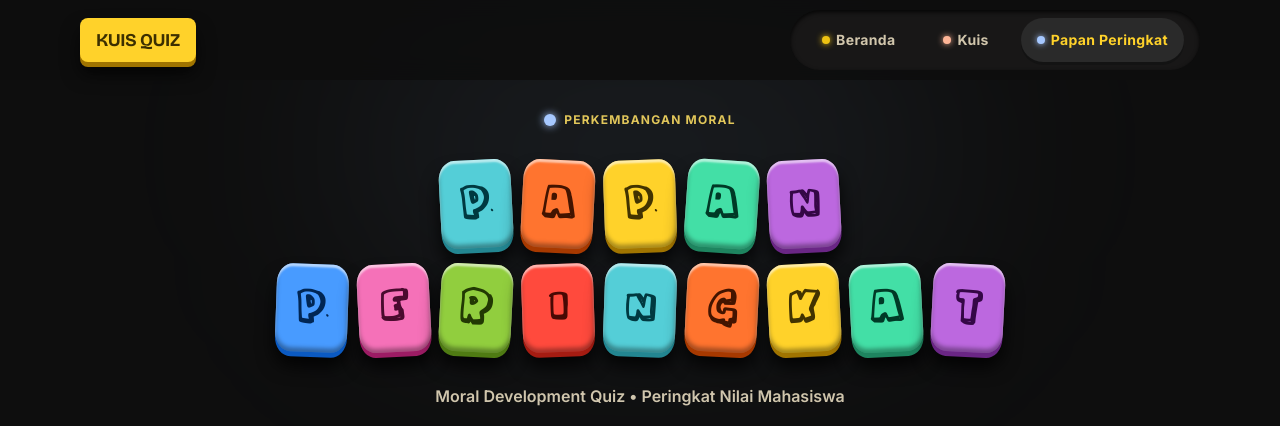
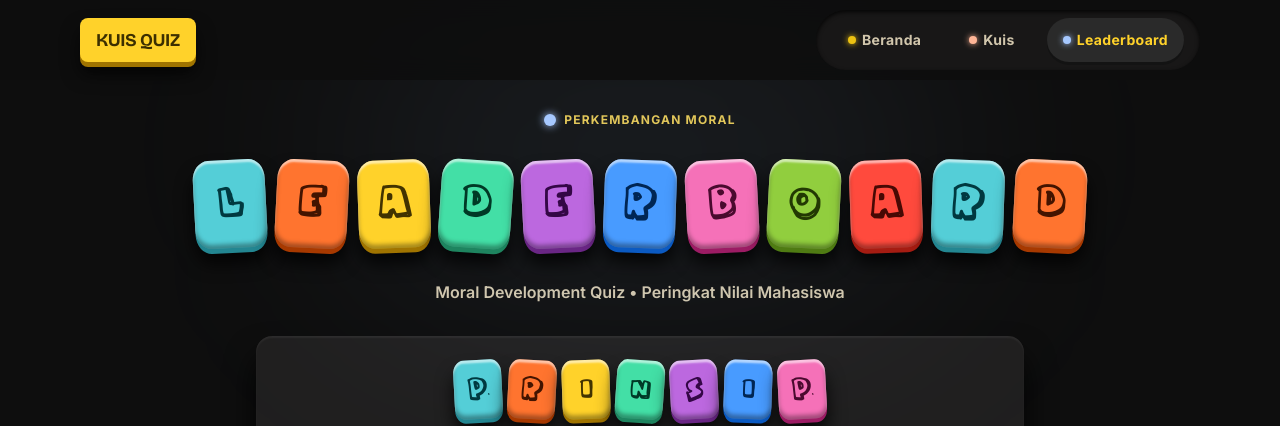
Before and after one commit to pangestuanton/ppkn-dev, a Next.js app: page /leaderboard in a window 1280 px wide. Shown: the top 426 px of the page. Built offline with nearby package versions, Linux system fonts and the light colour scheme; no server answers.

Commit message:
Rename ranking labels to leaderboard

```diff
--- a/app/api/leaderboard/route.ts
+++ b/app/api/leaderboard/route.ts
@@ -24,7 +24,7 @@ export async function GET() {
   } catch (error) {
     console.error("Leaderboard error:", error);
     return NextResponse.json(
-      { error: "Gagal memuat papan peringkat", entries: [] },
+      { error: "Gagal memuat leaderboard", entries: [] },
       { status: 500 }
     );
   }
--- a/app/leaderboard/page.tsx
+++ b/app/leaderboard/page.tsx
@@ -18,11 +18,11 @@ export default function LeaderboardPage() {
     setError("");
     try {
       const res = await fetch("/api/leaderboard");
-      if (!res.ok) throw new Error("Gagal memuat papan peringkat");
+      if (!res.ok) throw new Error("Gagal memuat leaderboard");
       const data = await res.json();
       setEntries(data.entries);
     } catch (err) {
-      setError(err instanceof Error ? err.message : "Gagal memuat papan peringkat");
+      setError(err instanceof Error ? err.message : "Gagal memuat leaderboard");
     } finally {
       setIsLoading(false);
     }
@@ -46,7 +46,7 @@ export default function LeaderboardPage() {
       </div>
 
       {/* Clay Title */}
-      <ClayTitle text="PAPAN PERINGKAT" size="md" />
+      <ClayTitle text="LEADERBOARD" size="md" />
 
       {/* Subtitle */}
       <p className="font-['Quicksand'] font-semibold text-sm sm:text-base text-[#d1c6ac] text-center">
--- a/app/result/page.tsx
+++ b/app/result/page.tsx
@@ -83,7 +83,7 @@ export default function ResultPage() {
           <svg className="w-5 h-5" fill="none" stroke="currentColor" viewBox="0 0 24 24">
             <path strokeLinecap="round" strokeLinejoin="round" strokeWidth={2} d="M9 19v-6a2 2 0 00-2-2H5a2 2 0 00-2 2v6a2 2 0 002 2h2a2 2 0 002-2zm0 0V9a2 2 0 012-2h2a2 2 0 012 2v10m-6 0a2 2 0 002 2h2a2 2 0 002-2m0 0V5a2 2 0 012-2h2a2 2 0 012 2v14a2 2 0 01-2 2h-2a2 2 0 01-2-2z" />
           </svg>
-          LIHAT PAPAN PERINGKAT
+          LIHAT LEADERBOARD
         </button>
 
         <button
--- a/components/Navbar.tsx
+++ b/components/Navbar.tsx
@@ -9,7 +9,7 @@ import { siteConfig } from "@/config/site";
 const navLinks = [
   { label: "Beranda", path: "/", dotColor: "#edc212" },
   { label: "Kuis", path: "/quiz", dotColor: "#ffb597" },
-  { label: "Papan Peringkat", path: "/leaderboard", dotColor: "#a6c8ff" },
+  { label: "Leaderboard", path: "/leaderboard", dotColor: "#a6c8ff" },
 ];
 
 export default function Navbar() {
```
